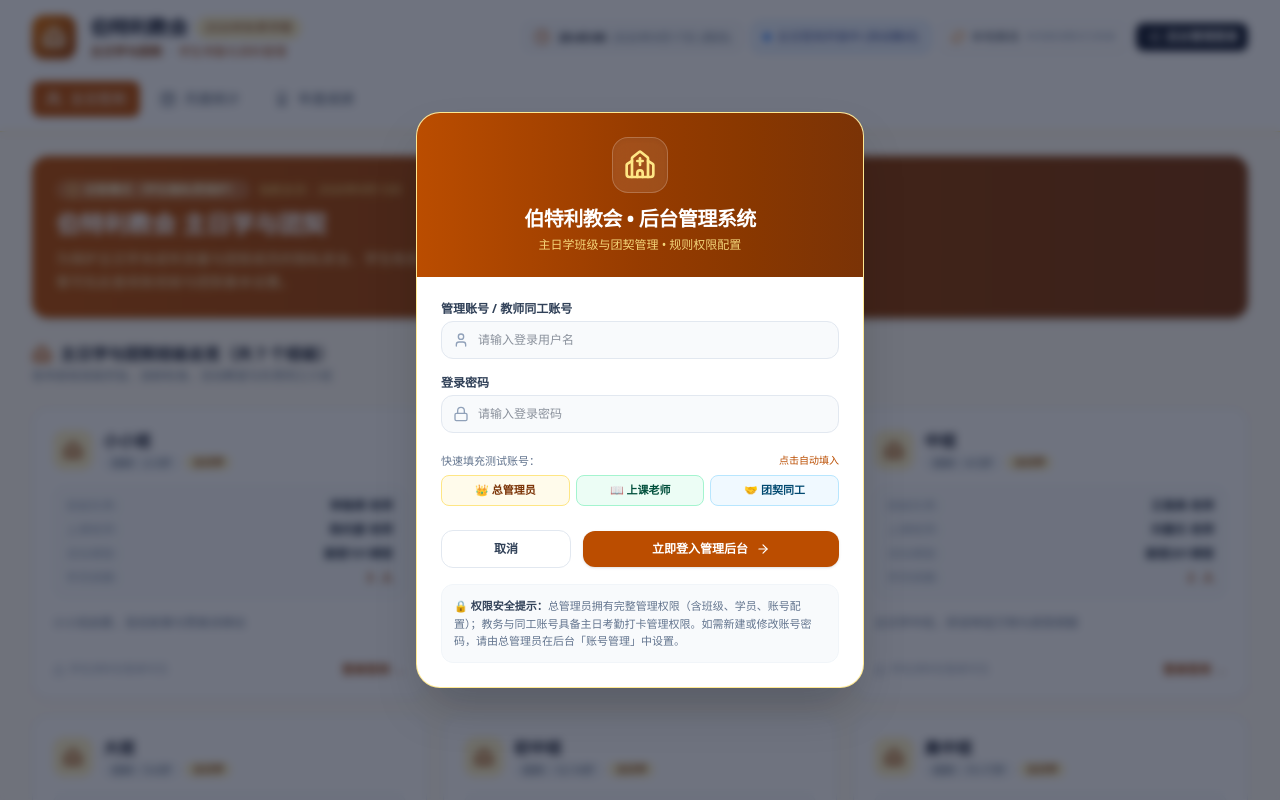
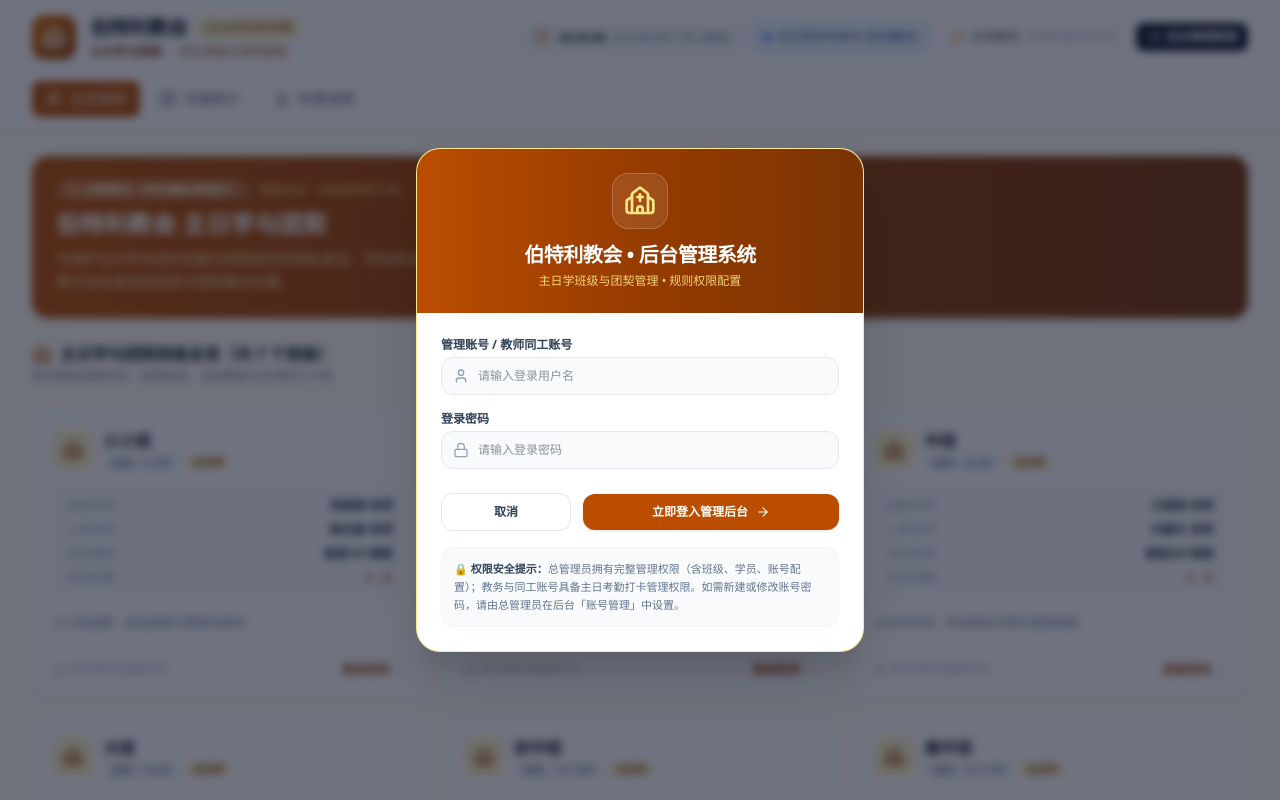
Before and after one commit to bethel2021/Bethel, a React (Vite) app: page / in a window 1280 px wide. Both pictures are taken after a click on the button "后台管理登录". Shown: the top 800 px of the page. Built offline with nearby package versions, Linux system fonts and the light colour scheme; no server answers.

Commit message:
refactor(auth): remove demo account login buttons
Clean up the login modal by removing hardcoded testing credentials for production readiness.

```diff
--- a/src/components/LoginModal.tsx
+++ b/src/components/LoginModal.tsx
@@ -142,49 +142,6 @@ export const LoginModal: React.FC<LoginModalProps> = ({
               </div>
             </div>
 
-            {/* Quick Demo Credentials */}
-            <div className="pt-1">
-              <div className="text-[11px] font-medium text-slate-500 mb-1.5 flex items-center justify-between">
-                <span>快速填充测试账号：</span>
-                <span className="text-[10px] text-amber-700">点击自动填入</span>
-              </div>
-              <div className="grid grid-cols-3 gap-1.5">
-                <button
-                  type="button"
-                  onClick={() => {
-                    setUsername('admin');
-                    setPassword('bethel2026');
-                    setErrorMsg('');
-                  }}
-                  className="px-2 py-1.5 rounded-lg bg-amber-50 hover:bg-amber-100 border border-amber-200 text-amber-900 text-[11px] font-semibold text-center transition-colors cursor-pointer"
-                >
-                  👑 总管理员
-                </button>
-                <button
-                  type="button"
-                  onClick={() => {
-                    setUsername('teacher');
-                    setPassword('bethel123');
-                    setErrorMsg('');
-                  }}
-                  className="px-2 py-1.5 rounded-lg bg-emerald-50 hover:bg-emerald-100 border border-emerald-200 text-emerald-900 text-[11px] font-semibold text-center transition-colors cursor-pointer"
-                >
-                  📖 上课老师
-                </button>
-                <button
-                  type="button"
-                  onClick={() => {
-                    setUsername('fellowship');
-                    setPassword('fellowship123');
-                    setErrorMsg('');
-                  }}
-                  className="px-2 py-1.5 rounded-lg bg-sky-50 hover:bg-sky-100 border border-sky-200 text-sky-900 text-[11px] font-semibold text-center transition-colors cursor-pointer"
-                >
-                  🤝 团契同工
-                </button>
-              </div>
-            </div>
-
             {/* Buttons: 取消 and 立即登入 */}
             <div className="flex items-center gap-3 pt-2">
               <button
```
